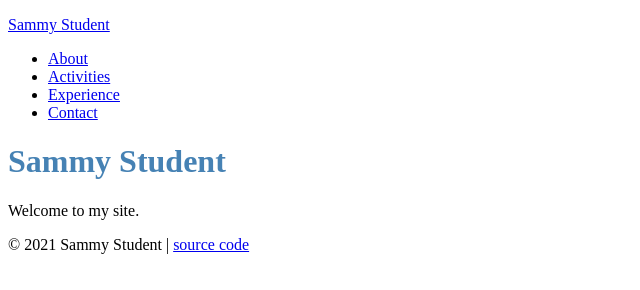
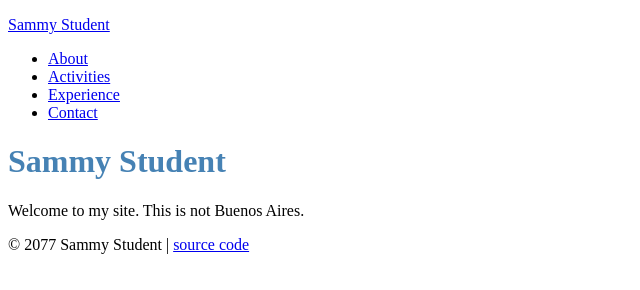
Before and after one commit to Worrisonmm/student-site-inclass-20, a plain HTML site: page index.html in a window 1280 px wide. Shown: the whole page, without its empty margins (0-640 px from the left). Drawn offline with Linux system fonts and the light colour scheme.

Commit message:
Update index.html

```diff
--- a/index.html
+++ b/index.html
@@ -20,11 +20,11 @@
 
     <div class="page">
       <h1>Sammy Student</h1>
-      <p>Welcome to my site.</p>
+      <p>Welcome to my site. This is not Buenos Aires.</p>
     </div>
 
     <footer>
-      <p>&copy; 2021 Sammy Student |
+      <p>&copy; 2077 Sammy Student |
         <a href="https://github.com/prof-rossetti/student-site">source code</a>
       </p>
     </footer>
```
